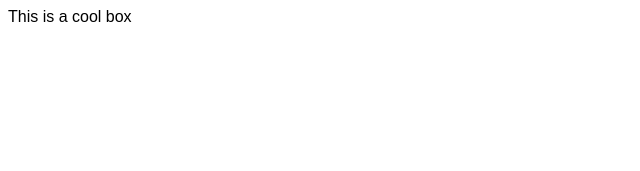
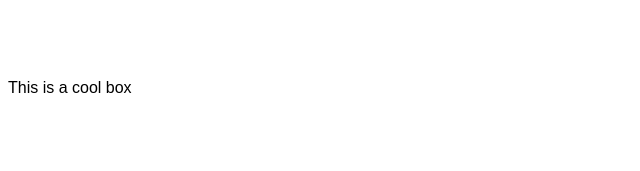
Before and after one commit to bradleybush/inft1206-03-winter2025-assignment3, a plain HTML site: page Assignment 3/Part 2/index.html in a window 1280 px wide. Shown: the whole page, without its empty margins (0-640 px from the left). Drawn offline with Linux system fonts and the light colour scheme.

Commit message:
Part 2: Give the div a reasonable height, centering the text vertically in the process

```diff
--- a/Assignment 3/Part 2/style.css
+++ b/Assignment 3/Part 2/style.css
@@ -15,4 +15,10 @@ div {
    * Gives a reasonable width for a large box
    */
   width: 200px;
+  /*
+   * 22 February 2025
+   * Gives a reasonable height for a large box, centering the text
+   * vertically in the process.
+   */
+  line-height: 160px;
 }
```
